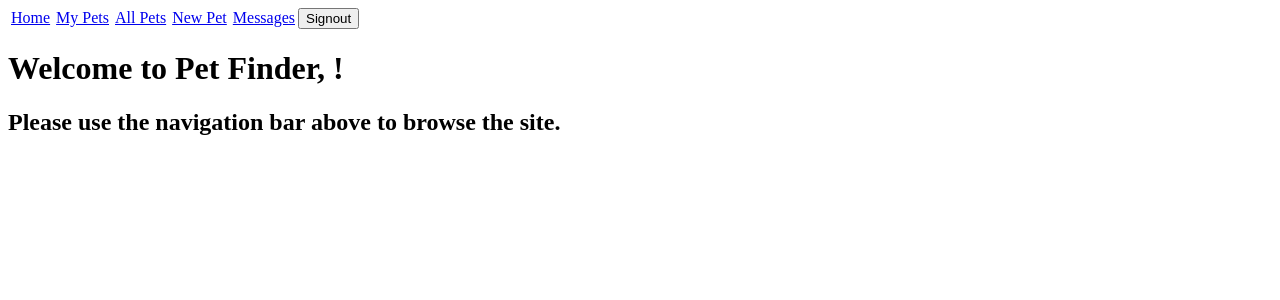
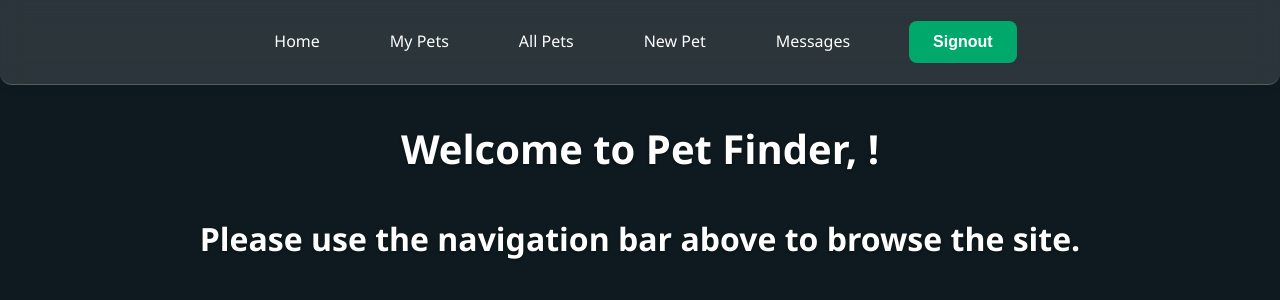
Before and after one commit to Jonathan-MacDuff/Pet-Finder-V2, a React (Create React App) app in the folder client/: page / in a window 1280 px wide. Shown: the top 300 px of the page. Built offline with nearby package versions, Linux system fonts and the light colour scheme; no server answers.

Commit message:
added universal css

```diff
--- a/client/src/index.css
+++ b/client/src/index.css
@@ -4,3 +4,137 @@
   --link: #61dafb;
   --text: hsla(0, 0%, 100%, 0.88);
 }
+
+/* Global Styles */
+body {
+  margin: 0;
+  padding: 0;
+  font-family: 'Segoe UI', 'Helvetica Neue', sans-serif;
+  background-color: #0e1a1f;
+  background-size: cover;
+  background-position: center;
+  background-attachment: fixed;
+  color: #ffffff;
+  line-height: 1.6;
+}
+
+/* Headings */
+h1, h2, h3 {
+  color: #ffffff;
+  text-align: center;
+  margin-top: 2rem;
+  text-shadow: 0 1px 3px rgba(0, 0, 0, 0.4);
+}
+
+h1 { font-size: 2.5rem; }
+h2 { font-size: 2rem; }
+h3 { font-size: 1.5rem; }
+
+/* Paragraphs */
+p {
+  font-size: 1.1rem;
+  color: #f5f5f5;
+  max-width: 800px;
+  margin: 1rem auto;
+  padding: 0 1rem;
+}
+
+/* Links */
+a {
+  color: #ffccaa;
+  text-decoration: none;
+  transition: color 0.2s ease;
+}
+
+a:hover {
+  color: #ffe3c9;
+}
+
+/* Navigation Bar */
+nav {
+  background-color: rgba(255, 255, 255, 0.12);
+  backdrop-filter: blur(12px);
+  padding: 0.75rem 2rem;
+  border-bottom: 1px solid rgba(255, 255, 255, 0.2);
+  display: flex;
+  justify-content: center;
+  align-items: center;
+  gap: 2rem;
+  box-shadow: 0 4px 10px rgba(0,0,0,0.05);
+  border-radius: 0 0 12px 12px;
+  height: 60px;
+}
+
+nav a {
+  display: flex;
+  align-items: center;
+  justify-content: center;
+  font-weight: 500;
+  padding: 0.5rem 1rem;
+  border-radius: 8px;
+  color: #ffffff;
+  height: 100%;
+  transition: background-color 0.2s ease;
+}
+
+nav a:hover,
+nav a.active {
+  background-color: #00a86b;
+  color: #fff;
+}
+
+/* Universal Container / Glass Cards */
+.container,
+section,
+article,
+form,
+.card {
+  background-color: rgba(255, 255, 255, 0.12);
+  backdrop-filter: blur(14px);
+  border-radius: 12px;
+  box-shadow: 0 4px 30px rgba(0, 0, 0, 0.2);
+  padding: 2rem;
+  margin: 2rem auto;
+  width: 90%;
+  max-width: 900px;
+}
+
+/* Buttons */
+button {
+  padding: 0.75rem 1.5rem;
+  font-size: 1rem;
+  font-weight: 600;
+  color: #fff;
+  background-color: #00a86b;
+  border: none;
+  border-radius: 8px;
+  cursor: pointer;
+  transition: background-color 0.2s ease;
+  backdrop-filter: blur(4px);
+  margin: 1rem 0.5rem;
+}
+
+button:hover {
+  background-color: #007e50;
+}
+
+/* Forms */
+input, textarea, select {
+  width: 100%;
+  padding: 0.75rem;
+  margin-top: 0.5rem;
+  border-radius: 6px;
+  border: 1px solid #ccc;
+  font-size: 1rem;
+  font-family: inherit;
+  background-color: #ffffff;
+  color: #000;
+}
+
+input:focus,
+textarea:focus,
+select:focus {
+  outline: none;
+  border-color: #00a86b;
+  box-shadow: 0 0 0 2px rgba(0, 168, 107, 0.3);
+}
```
